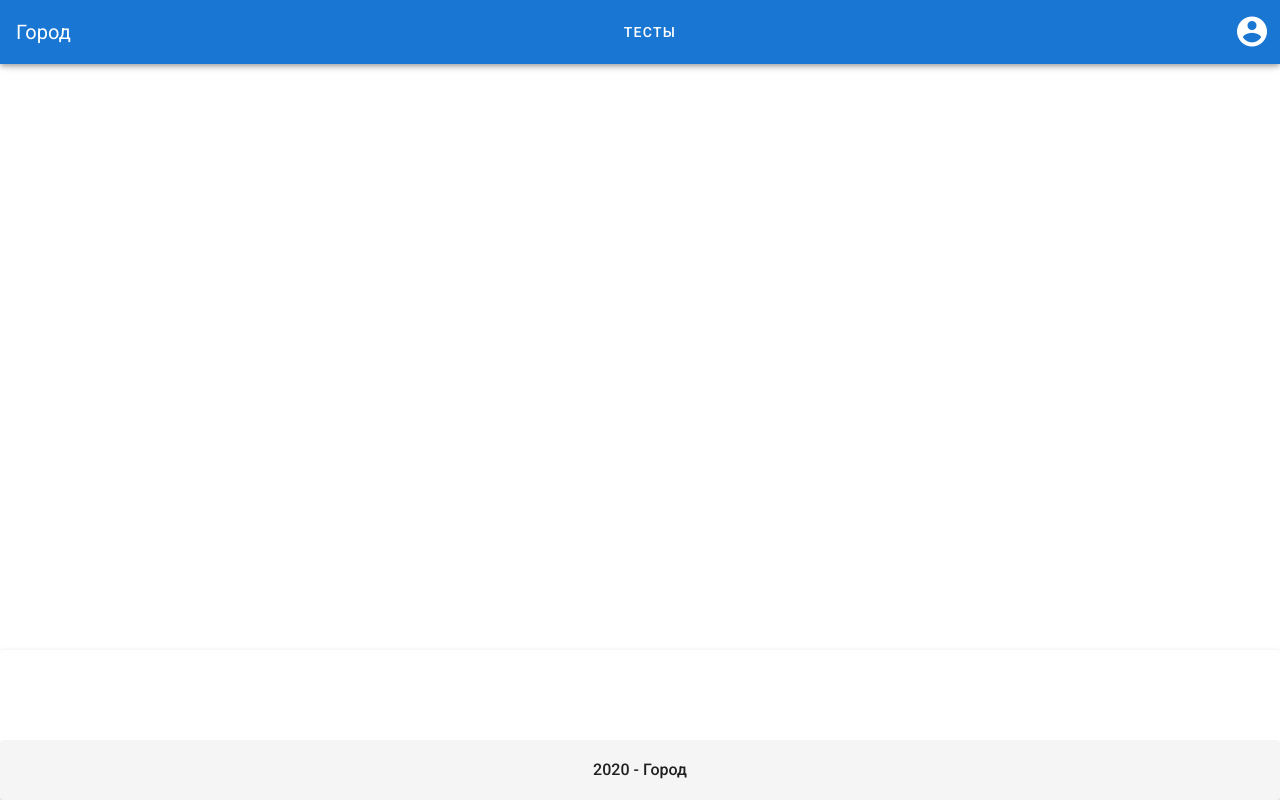
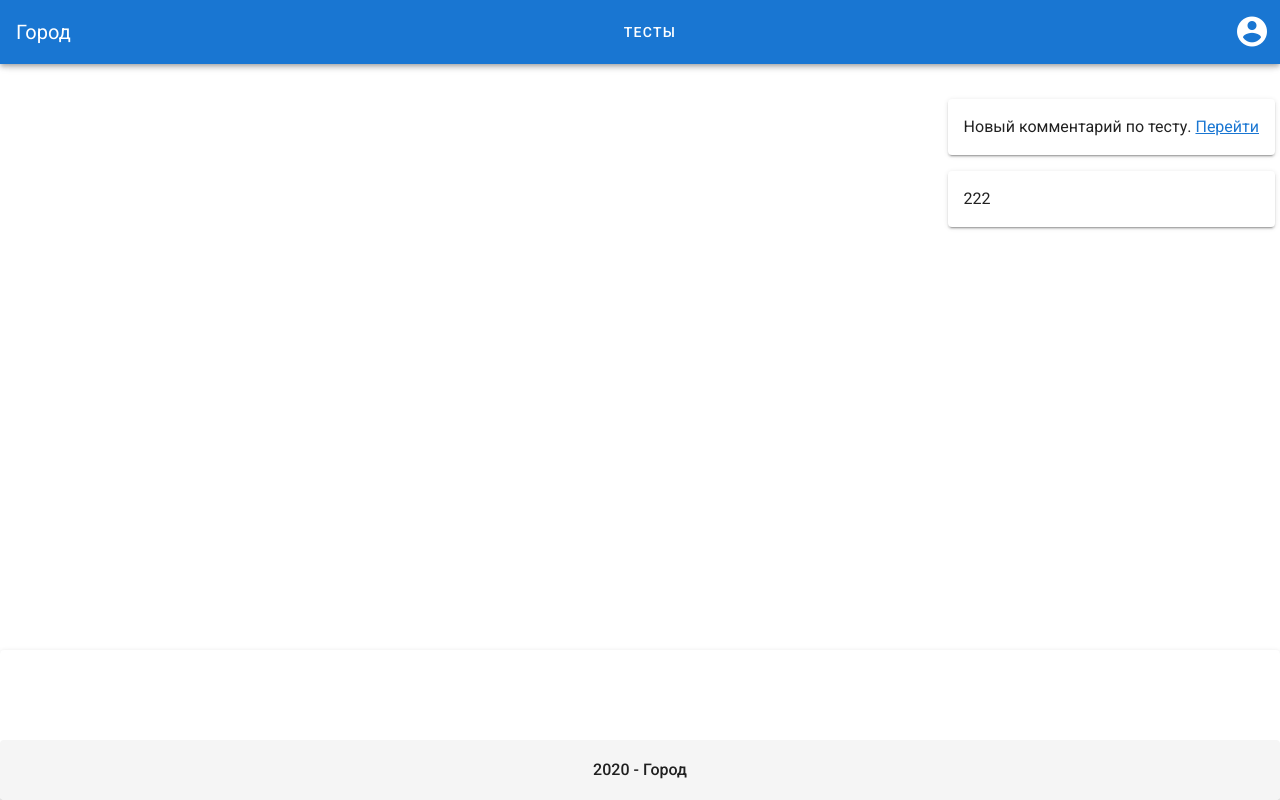
Before and after one commit to log95/city-expert-frontend, a Vue app: page / in a window 1280 px wide. Built offline with nearby package versions, Linux system fonts and the light colour scheme.

Commit message:
Add ws connect

```diff
--- a/src/App.vue
+++ b/src/App.vue
@@ -7,6 +7,8 @@
         <router-view></router-view>
 
         <Snackbar></Snackbar>
+
+        <Notifications></Notifications>
       </v-container>
     </v-content>
 
@@ -19,6 +21,7 @@
   import LayoutHeader from '@/components/Layout/Header';
   import LayoutFooter from '@/components/Layout/Footer';
   import Snackbar from "@/components/Ui/Snackbar";
+  import Notifications from "@/components/Ui/Notifications";
 
   export default {
     name: 'App',
@@ -26,6 +29,21 @@
       LayoutHeader,
       LayoutFooter,
       Snackbar,
+      Notifications,
     },
+    created() {
+      if (!this.isAuthorized()) {
+        return;
+      }
+
+      const wsBaseUrl = process.env.VUE_APP_WS_BASE_URL;
+      const wsUrl = wsBaseUrl + '?token=' + localStorage.getItem('JWT_TOKEN');
+
+      let wsConn = new WebSocket(wsUrl);
+
+      wsConn.onmessage = function (e) {
+        console.log(JSON.parse(e.data));
+      };
+    }
   };
 </script>
--- /dev/null
+++ b/src/components/Ui/Notifications.vue
@@ -0,0 +1,50 @@
+<template>
+    <div class="notifications-wrapper">
+        <v-alert
+            class="notification"
+            border="top"
+            colored-border
+            type="info"
+            elevation="2"
+            dismissible
+            v-for="(notification, index) in notifications"
+            :key="index"
+            v-html="notification"
+        >
+        </v-alert>
+    </div>
+</template>
+
+<script>
+    export default {
+        data: () =>  ({
+            notifications: [
+                'Новый комментарий по тесту. <a href="http://localhost:8081">Перейти</a>',
+                '222',
+            ],
+            isShow: true,
+            text: 'ASd asd asd <a href="http://localhost:8081/">dsa</a>',
+        }),
+        /*created() {
+            this.$store.subscribe((mutation, state) => {
+                if (mutation.type === 'snackbar/addNotification') {
+                    this.text = state.snackbar.text;
+                    this.color = state.snackbar.color;
+                    this.timeout = state.snackbar.timeout;
+                    this.isShow = true;
+                }
+            })
+        },*/
+    }
+</script>
+
+<style>
+    .notifications-wrapper {
+        padding: 5px;
+        position: absolute;
+        right: 0;
+        top: 30px;
+        z-index: 100;
+    }
+
+</style>
--- /dev/null
+++ b/src/enum/WsMessageType.js
@@ -0,0 +1,3 @@
+export default {
+    NEW_TEST_COMMENT: 'new_test_comment',
+}
```
Also changed, not shown: 1 other file (tests, documents, lock files or other folders).
